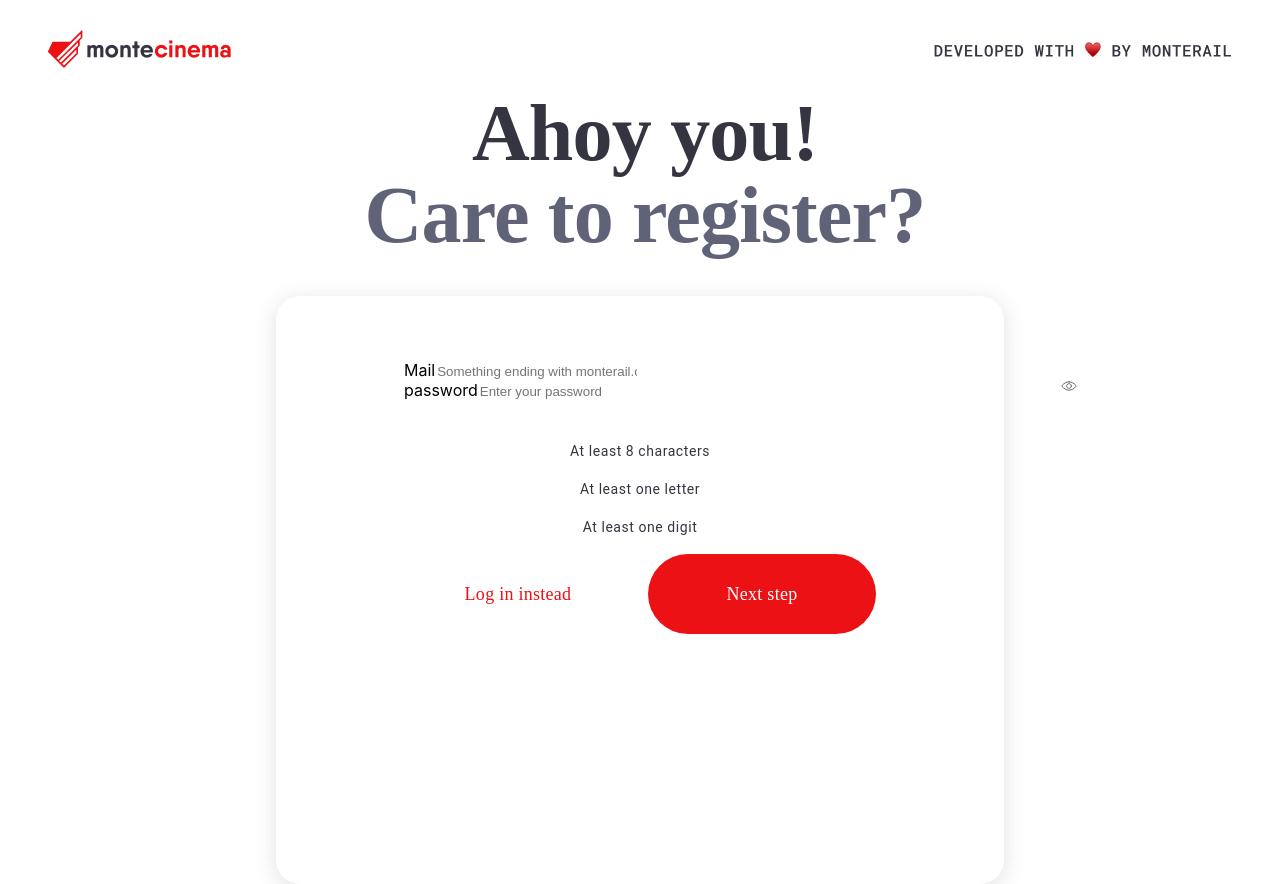
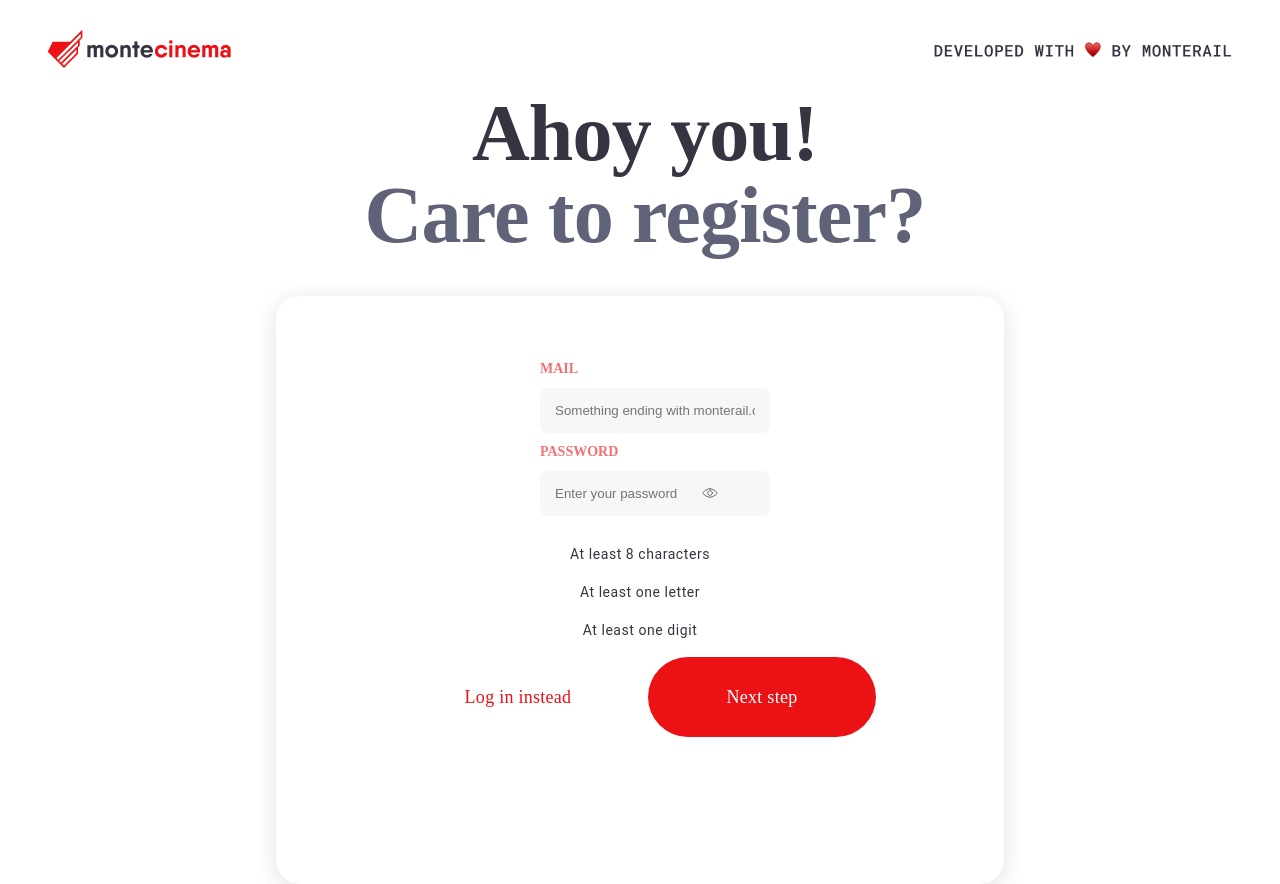
Before and after one commit to Rafal-Dabek/Cinema, a React (Create React App) app in the folder cinema/: page / in a window 1280 px wide. Built offline with nearby package versions, Linux system fonts and the light colour scheme.

Commit message:
Revert "Another fix"
This reverts commit d54eb0b8b755fb938145e65eac9d2bd43ab017fd.

```diff
--- /dev/null
+++ b/cinema/src/Components/FormInput.jsx
@@ -0,0 +1,12 @@
+import React, { Component } from 'react';
+import "./formInput.css"
+const FormInput=(props)=>{
+    const{label,onChange,id,...inputProps}=props
+    return(
+<div className='formInput'>
+    <label>{label}</label>
+    <input {...inputProps} onChange={onChange}/>
+</div>
+    )
+}
+export default FormInput
--- a/cinema/src/Components/Homepage.jsx
+++ b/cinema/src/Components/Homepage.jsx
@@ -3,6 +3,7 @@ import  { useState} from 'react';
 import {Link } from "react-router-dom";
 import "./style.css"
 import "./FormInput"
+import FormInput from './FormInput';
 import eye from './eye.svg';
 
 
@@ -68,7 +69,27 @@ export const HomePage=()=>{
 
 
 
+const inputs=[
+    {
+        id:1,
+        name:"mail",
+        type:"email",
+        placeholder:"Something ending with monterail.com",
+        label:"Mail",
+        pattern:".+@monterail.com",
+        required:true,
 
+    },
+    {
+        id:2,
+        name:"password",
+        type: passwordShown ? "text" : "password",
+        placeholder:"Enter your password",
+        label:"Password",
+        required:true,
+
+    }
+]
 
 
 
--- a/cinema/src/Components/RegisterSecondStep.jsx
+++ b/cinema/src/Components/RegisterSecondStep.jsx
@@ -21,7 +21,32 @@ let data={   //date which is passed to next page
   mail:prevdata.mail,
   first_name:values.first_name
 }
-
+const inputs=[
+    {
+        id:1,
+        name:"first_name",
+        type:"text",
+        placeholder:"e.g. Jessica",
+        label:"First name",
+        required:true,
+    },
+    {
+        id:2,
+        name:"last_name",
+        type:"text",
+        placeholder:"e.g. Walton",
+        label:"Last Name",
+        required:true
+    },
+    {
+        id:3,
+        name:"date_of_birth",
+        type:"date",
+        placeholder:"DD / MM / YYYY",
+        label:"Date of birth",
+        required:true,
+    }
+]
 function getAge(dateString) {//checks the age of a person
     var today = new Date();
     var birthDate = new Date(dateString);
@@ -82,7 +107,14 @@ const onChange=(e)=>{
 
 
                 <form>
+                    {/*inputs.map((input)=>(
+                        <FormInput key={input.id}
+                         {...input}
+                        value={values[input.name]}
+                         onChange={onChange}
+                         />
 
+                    ))*/}
 
 <div className='formInput'>
     <label>First name</label>
```
